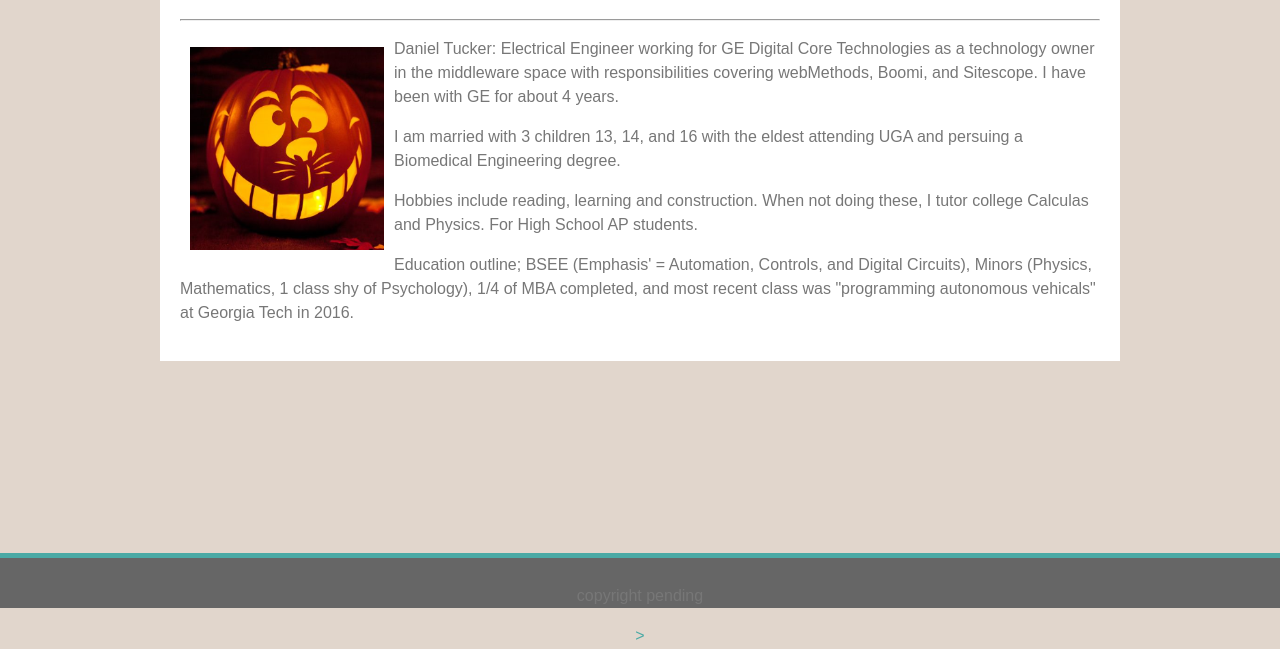
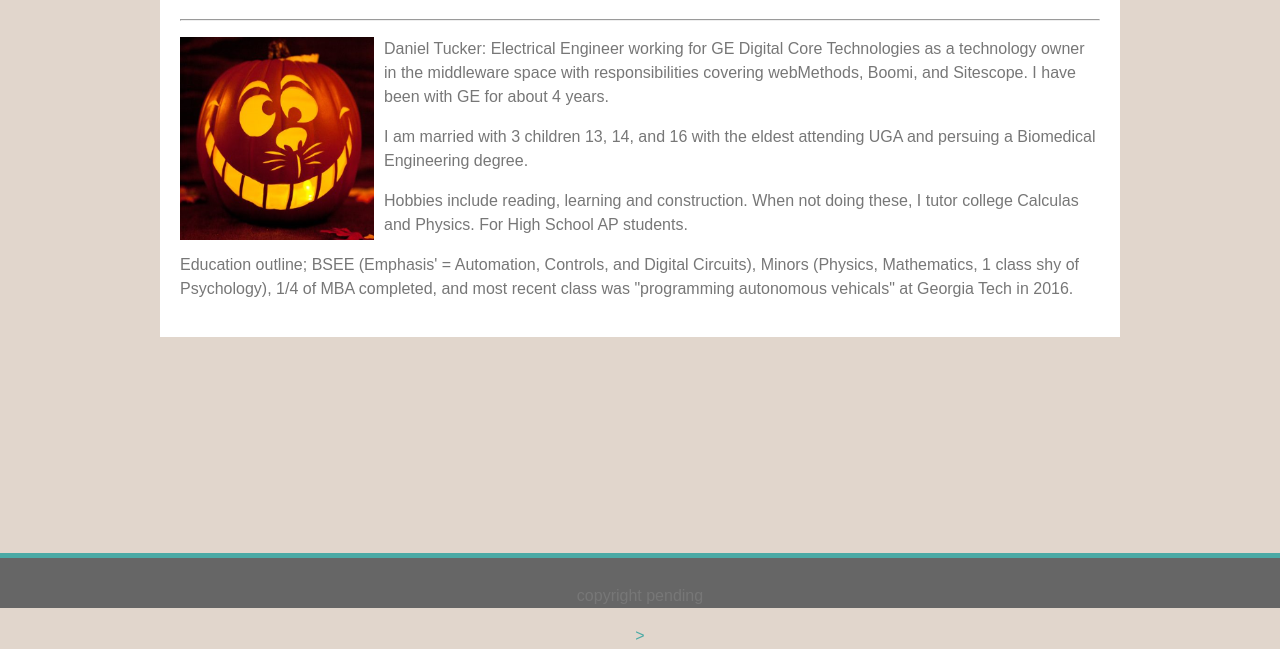
Before and after one commit to djtucker123/Basic-Portfolio, a plain HTML site: page index.html in a window 1280 px wide. Shown: the part 192-841 px from the top of the page. After the commit the page ends 817 px from the top, so only its background shows below. Drawn offline with Linux system fonts and the light colour scheme.

Commit message:
Homework week of 10052018 complete--corrected about page image margin

```diff
--- a/assets/css/style.css
+++ b/assets/css/style.css
@@ -81,11 +81,13 @@ protfolio right paddign adjusted to mimic homework picture of 2X2X1 which was no
 /* core content is core image managemnt to alow float left in core box1 */
 .coreContent {
   float: left;
-  padding: 10px;
+  padding: 0px;
+  margin-right: 10px;
 
 }
 p {
   color: #777777;
+
 }
 
 footer {
```
